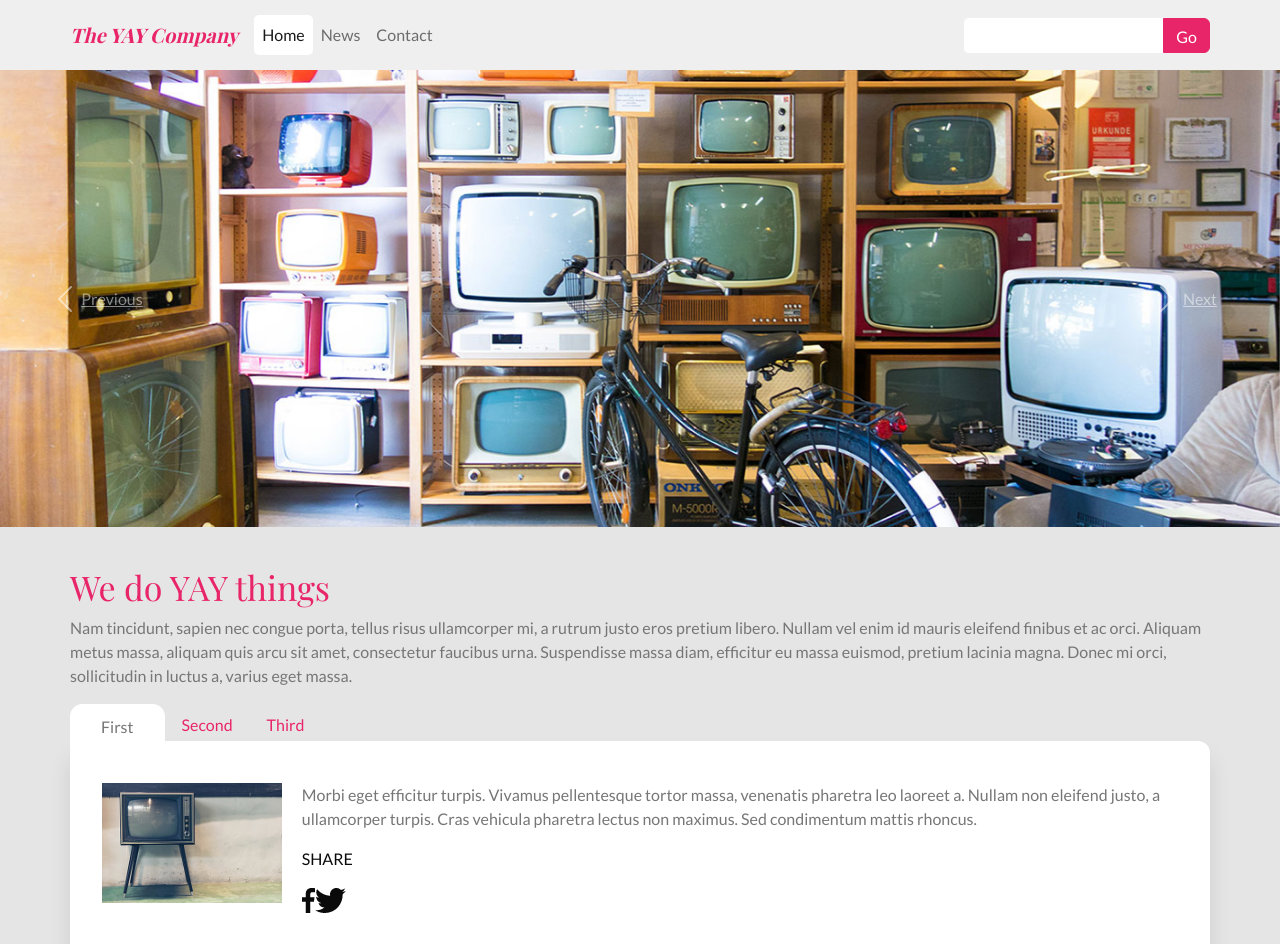
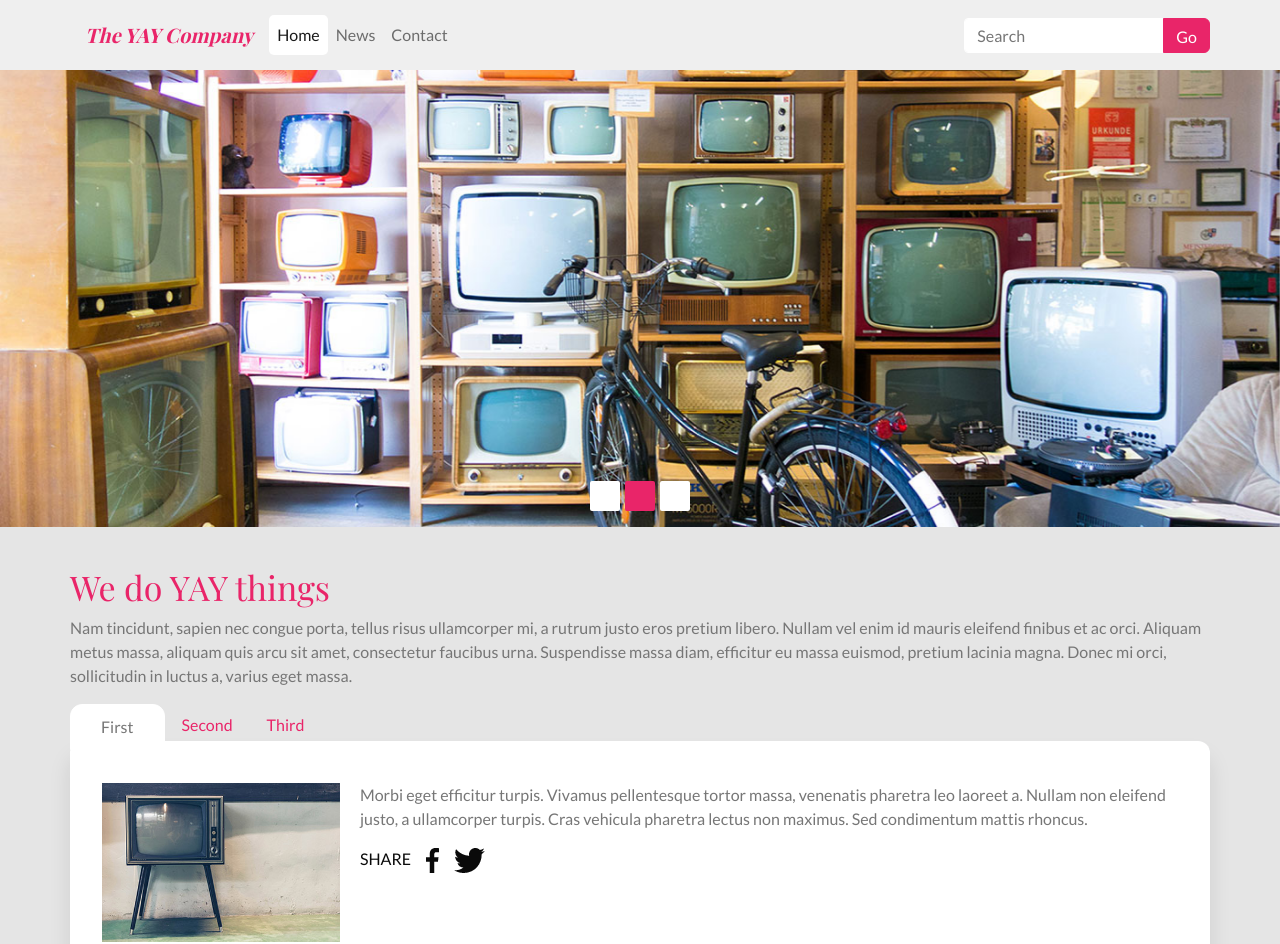
Before and after one commit to Noroff-FEU-Assignments/css-frameworks-ca-Hyggesen, a React (Create React App) app in the folder cssframeworksapp/: page / in a window 1280 px wide. Shown: the top 944 px of the page. Built offline with nearby package versions, Linux system fonts and the light colour scheme; a web font is replaced by a local one.

Commit message:
deleted unused component and added indicators, margin brand, input search placeholder txt

```diff
--- a/cssframeworksapp/src/components/Sonnet.js
+++ b/cssframeworksapp/src/components/Sonnet.js
@@ -8,15 +8,15 @@ function TheSonnet(props) {
     <div>
       <div className="d-flex">
         <div className="d-flex">
-          <div className="d-flex tabs-content">
+          <div className="d-flex tabs-content flex-md-row">
             <img src={props.image} className="tab-image" />
 
             <div className="d-flex tab-right">
               <p>{props.content}</p>
 
               <div className="tabs-social">
-                <p className="share-txt">SHARE</p>
-                <img src={props.icon1} />
+                <p className="share-txt mst">SHARE</p>
+                <img className="mst" src={props.icon1} />
                 <img src={props.icon2} />
               </div>
             </div>
--- a/cssframeworksapp/src/components/Tabs.js
+++ b/cssframeworksapp/src/components/Tabs.js
@@ -14,7 +14,7 @@ function TheTabs() {
       <Tabs
         defaultActiveKey="first"
         id="uncontrolled-tab-example"
-        className="mb-3"
+        className="mb-3 "
       >
         <Tab eventKey="first" title="First">
           <TheSonnet
--- a/cssframeworksapp/src/sass/custom.scss
+++ /dev/null
@@ -1,5 +0,0 @@
-$color-black: "#0A0A0A";
-$color-white: "#FFFFFF";
-$color-nav-grey: "#EFEFEF";
-$color-bg-grey: "linear-gradient(90deg, rgba(255,255,255,1) 0%, rgba(229,229,229,1) 100%";
-$color-rare-grey: "#C7C7C7";
--- /dev/null
+++ b/cssframeworksapp/src/sass/partials/_carousel.scss
@@ -0,0 +1,31 @@
+.carousel-control-next-icon,
+.carousel-control-prev-icon,
+.sr-only {
+  display: none;
+}
+
+.carousel-indicators {
+  display: flex;
+  justify-content: space-between;
+  width: 100px;
+  position: absolute;
+  margin-left: auto;
+  margin-right: auto;
+  left: 0;
+  right: 0;
+  text-align: center;
+  cursor: pointer;
+
+  li {
+    height: 30px;
+    width: 30px;
+    background-color: white;
+    border-radius: 2px;
+    box-shadow: 0 3px 6px rgba(0, 0, 0, 0);
+  }
+
+  .active {
+    background-color: $color-primary;
+    border-radius: 2px;
+  }
+}
--- /dev/null
+++ b/cssframeworksapp/src/sass/partials/_general.scss
@@ -0,0 +1,3 @@
+.h1-style {
+  margin-top: 40px;
+}
--- a/cssframeworksapp/src/sass/partials/_navbar.scss
+++ b/cssframeworksapp/src/sass/partials/_navbar.scss
@@ -7,14 +7,14 @@
 .mr-2 {
   margin-right: -5px;
   height: 35px;
-}
 
-.mr-2:focus {
-  outline: none;
-}
+  &::placeholder {
+    color: $color-secondary;
+  }
 
-input:focus {
-  outline: none;
+  &:focus {
+    outline: none;
+  }
 }
 
 .brandlogo {
@@ -22,6 +22,7 @@ input:focus {
   font-weight: bold;
   font-style: italic;
   font-size: 20px;
+  margin-left: 15px;
 }
 
 .active {
--- a/cssframeworksapp/src/sass/partials/_tabs.scss
+++ b/cssframeworksapp/src/sass/partials/_tabs.scss
@@ -17,9 +17,10 @@
 }
 
 .tabs-content {
-  height: 150px;
+  height: fit-content;
   padding-top: 10px;
   padding-bottom: 20px;
+  flex-direction: column;
 }
 
 .tab-right {
@@ -29,6 +30,8 @@
 
 .tab-image {
   margin-right: 20px;
+  width: 238px;
+  object-fit: contain;
 }
 
 .share-txt {
@@ -36,4 +39,9 @@
 }
 
 .tabs-social {
+  display: -webkit-box;
 }
+
+.mst {
+  margin-right: 15px;
+}
--- a/cssframeworksapp/src/sass/style.scss
+++ b/cssframeworksapp/src/sass/style.scss
@@ -68,10 +68,6 @@ $container-padding-x: 0px;
 $form-label-font-size: 20px;
 $form-check-input-checked-bg-color: $color-primary;
 
-.h1-style {
-  margin-top: 40px;
-}
-
 @import "~bootstrap/scss/bootstrap";
 
 @import "./partials/tabs";
@@ -83,3 +79,7 @@ $form-check-input-checked-bg-color: $color-primary;
 @import "./partials//contact";
 
 @import "./partials//footer";
+
+@import "./partials//general";
+
+@import "./partials//carousel";
```
Also changed, not shown: cssframeworksapp/src/components/Navbar.js (deleted, +0 -55 lines).
